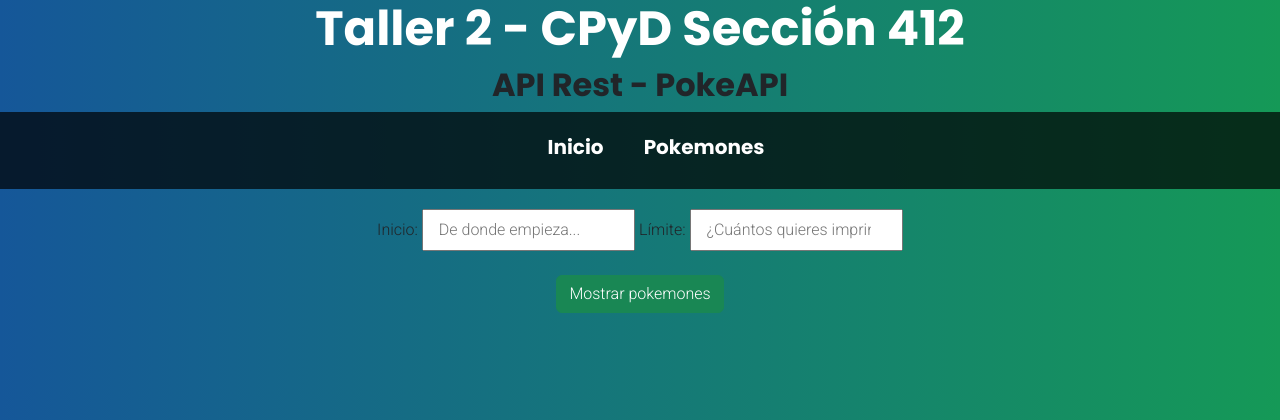
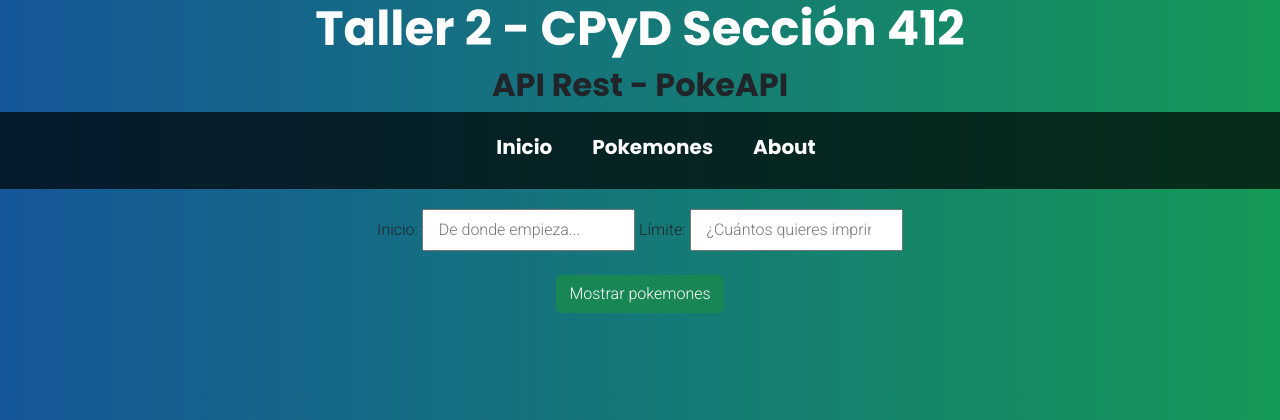
Before and after one commit to ubosednb/Taller2-PokeAPI-CPyD, a Flask app: page /pokes in a window 1280 px wide. Shown: the top 420 px of the page. Run offline with Flask 2, Linux system fonts and the light colour scheme.

Commit message:
FIX: dirección about

```diff
--- a/app/templates/index.html
+++ b/app/templates/index.html
@@ -24,6 +24,7 @@
       <ul>
         <li><a href="http://127.0.0.1:5000">Inicio</a></li>
         <li><a href="http://127.0.0.1:5000/pokes">Pokemones</a></li>
+        <li><a href="http://127.0.0.1:5000/about">About</a></li>
       </ul>
     </nav>
   </header>
--- a/app/templates/pokes.html
+++ b/app/templates/pokes.html
@@ -25,6 +25,7 @@
         <ul>
           <li><a href="http://127.0.0.1:5000">Inicio</a></li>
           <li><a href="http://127.0.0.1:5000/pokes">Pokemones</a></li>
+          <li><a href="http://127.0.0.1:5000/about">About</a></li>
         </ul>
       </nav>
     </header>
```
